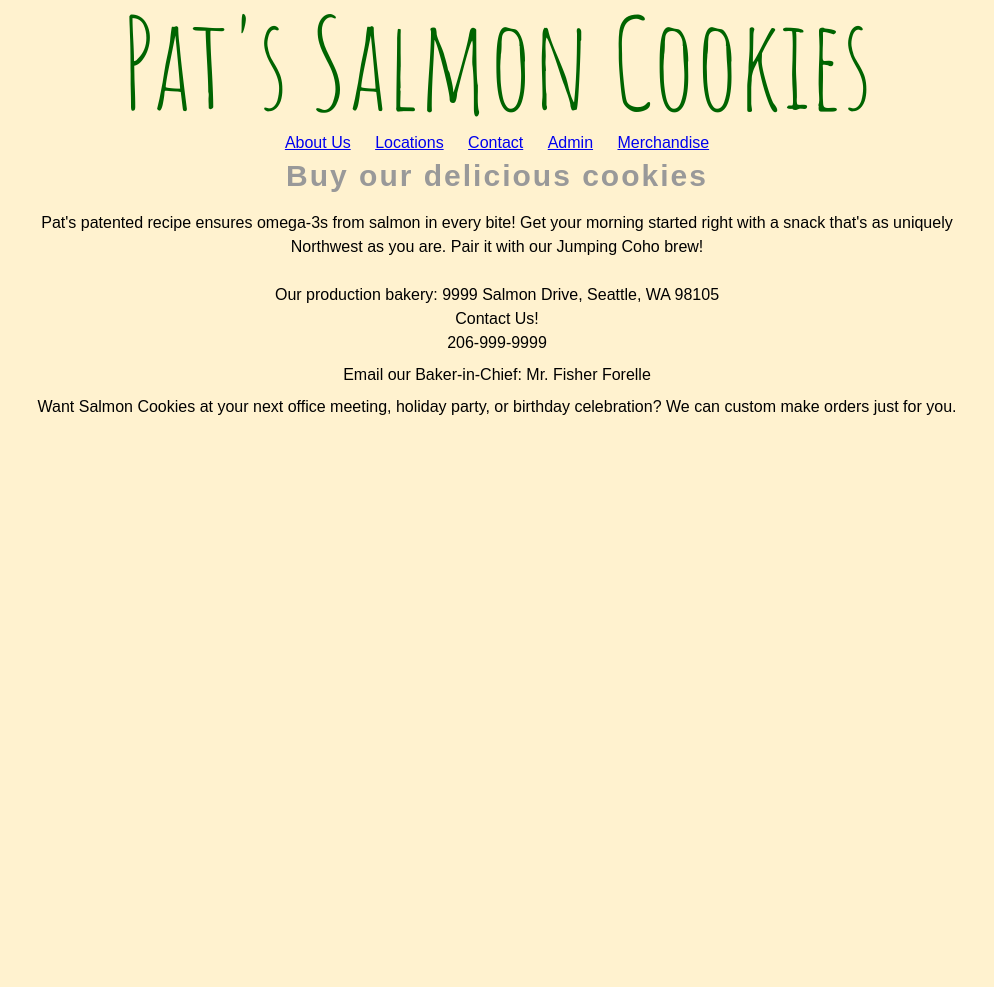
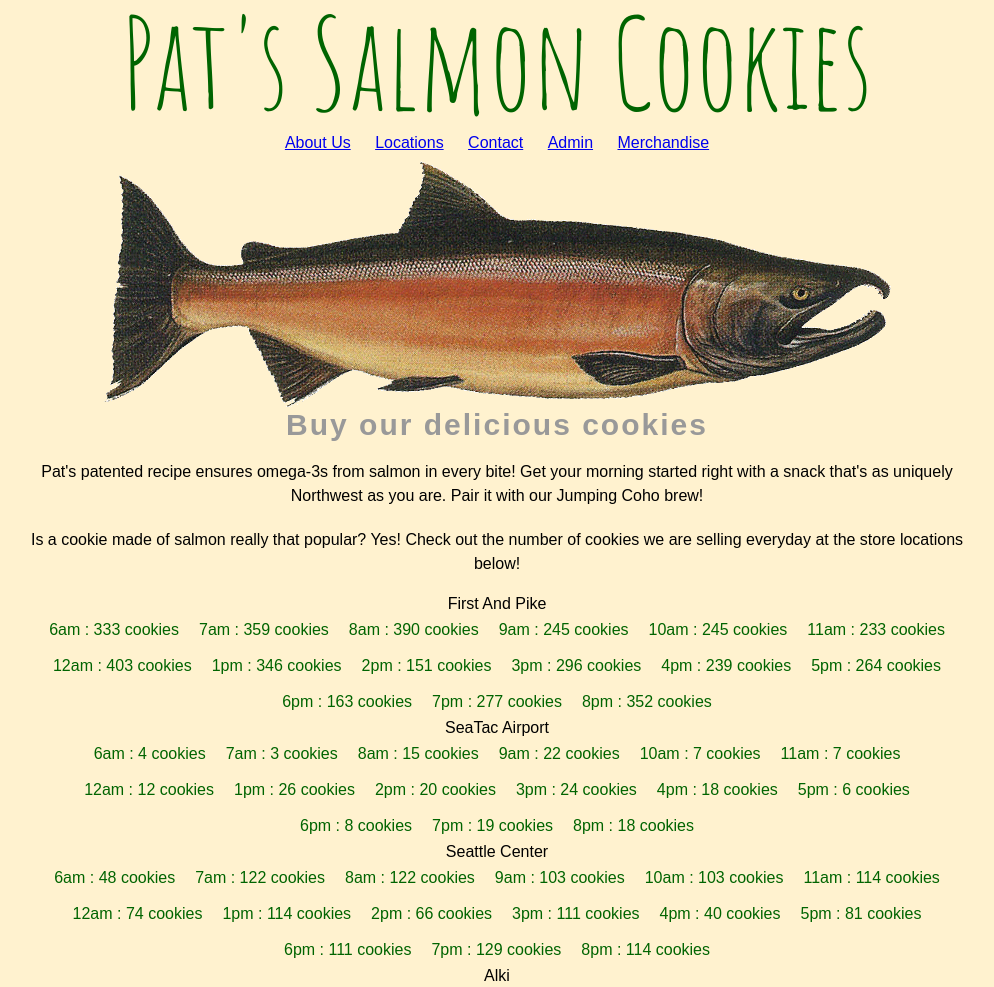
Before and after one commit to mscharlock/salmonCookiesRedo, a plain HTML site: page index.html in a window 1280 px wide. Shown: the top 987 px of the page, without its empty margins (143-1137 px from the left). Before the commit the page ends 800 px from the top, so only its background shows below. Drawn offline with Linux system fonts and the light colour scheme.

Commit message:
Adjusted so data shows up!

```diff
--- a/index.html
+++ b/index.html
@@ -26,18 +26,21 @@
       </nav>
 
   <main>
+    <img src='salmon.png'>
     <h2>Buy our delicious cookies</h2>
     <p>Pat's patented recipe ensures omega-3s from salmon in every bite! Get your morning started right with a snack that's as uniquely Northwest as you are. Pair it with our Jumping Coho brew! <p>
+    <p>Is a cookie made of salmon really that popular? Yes! Check out the number of cookies we are selling everyday at the store locations below!</p>
     <section id="cookieEstimates"></section>
-  </main
+  </main>
+
   <footer>
     <p>Our production bakery: 9999 Salmon Drive, Seattle, WA 98105</p>
     <h3>Contact Us!</h3>
     <p>206-999-9999</p>
-    <p class="BEO">Email our Baker-in-Chief: Mr. Fisher Forelle</p>
+    <p>Email our Baker-in-Chief: Mr. Fisher Forelle</p>
     <p class="oblique">Want Salmon Cookies at your next office meeting, holiday party, or birthday celebration? We can custom make orders just for you.</p>
-</footer>
+  </footer>
 
 </body>
-<script src='sCday1Js.js'></script>
+<script src='salesDay1.js'></script>
 </html>
```
